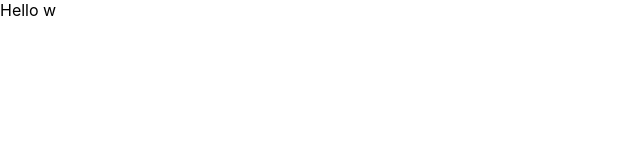
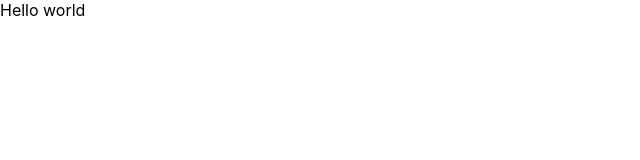
Before and after one commit to mabar84/html-css-for-react-dev, a React (Create React App) app: page / in a window 1280 px wide. Shown: the top 160 px of the page, without its empty margins (0-640 px from the left). Built offline with nearby package versions, Linux system fonts and the light colour scheme.

Commit message:
test git for vs code

```diff
--- a/src/App.tsx
+++ b/src/App.tsx
@@ -1,11 +1,7 @@
-import React from 'react';
+import React from "react";
 
 function App() {
-  return (
-    <div className="App">
-      Hello w
-    </div>
-  );
+  return <div className="App">Hello world</div>;
 }
 
 export default App;
```
